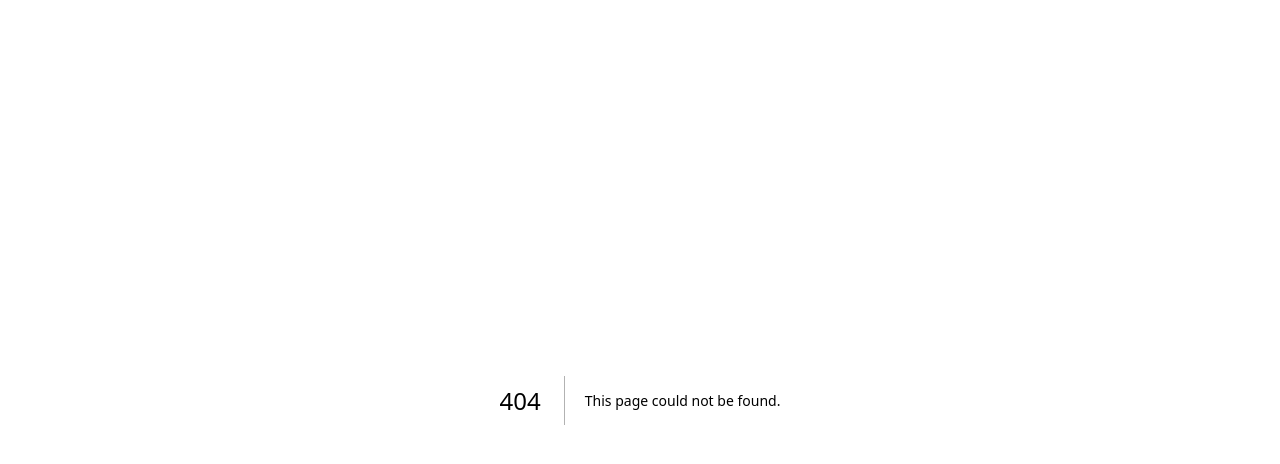
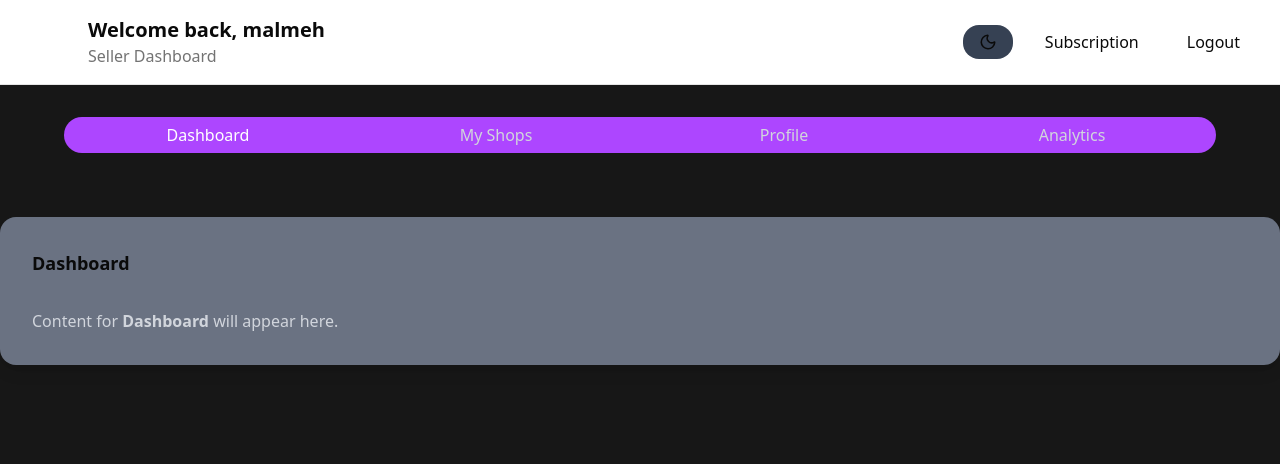
Before and after one commit to GMYtechnologies/shemarkert-frontend, a Next.js app: page /sellers in a window 1280 px wide. Before the commit this address had no page. Shown: the top 464 px of the page. Built offline with nearby package versions, Linux system fonts and the light colour scheme.

Commit message:
changed from page  routig to  app routing

```diff
--- /dev/null
+++ b/app/sellers/page.tsx
@@ -0,0 +1,92 @@
+// app/page.js (Next.js 13+ with App Router)
+// or pages/index.js (Next.js 12)
+
+"use client";
+
+import { useState } from "react";
+import { useTheme } from "next-themes";
+import { Sun, Moon, Store } from "lucide-react";
+
+export function ModeToggle() {
+    const { theme, setTheme } = useTheme();
+
+  const handleToggle = () => {
+    setTheme(theme === "dark" ? "light" : "dark");
+  };
+
+  return (
+    <button
+      onClick={handleToggle}
+      className="px-4 py-2 rounded-2xl bg-gray-700 hover:bg-gray-600 transition"
+    >
+       {theme === "dark" ? <Sun size={18} /> : <Moon size={18} />}
+    </button>
+  );
+}
+
+export default function Dashboard() {
+  const [activeTab, setActiveTab] = useState("Dashboard");
+
+  const tabs = ["Dashboard", "My Shops", "Profile", "Analytics"];
+
+  return (
+    <div className="min-h-screen bg-primary">
+      {/* Header */}
+      <header className="bg-card border-b">
+        <div className="container mx-auto px-6 py-4">
+        <div className="flex items-center  justify-between">
+          <div className="flex items-center gap-4">
+            <div className="w-12 h-12  rounded-full flex items-center justify-center">
+              <Store className="h-6 w-6 text-white" />
+            </div>
+            <div>
+              <h1 className="text-xl font-semibold">Welcome back, malmeh</h1>
+              <p className="text-muted-foreground">Seller Dashboard</p>
+            </div>
+          </div>
+
+          <div className="flex items-center gap-4">
+            <ModeToggle/>
+            <button className="px-4 py-2 rounded-xl ">
+              Subscription
+            </button>
+            <button className="px-4 py-2 rounded-xl ">
+              Logout
+            </button>
+          </div>
+        </div>
+        </div>
+      </header>
+
+      {/* Tabs */}
+      <nav className="flex justify-center mb-8">
+        <div className="container mx-auto px-16 py-8">
+
+        <div className="bg-purple-500 rounded-full p-1 grid grid-cols-4 gap-2">
+          {tabs.map((tab) => (
+            <button
+              key={tab}
+              onClick={() => setActiveTab(tab)}
+              className={`px-16 py-0.5 rounded-full transition ${
+                activeTab === tab
+                  ? "bg-garbata text-white"
+                  : "text-gray-300 hover:text-white"
+              }`}
+            >
+              {tab}
+            </button>
+          ))}
+        </div>
+        </div>
+      </nav>
+
+      {/* Main Content */}
+      <main className="bg-gray-500 rounded-2xl p-8 shadow-lg">
+        <h2 className="text-lg font-semibold mb-8">{activeTab}</h2>
+        <p className="text-gray-300">
+          Content for <span className="font-semibold">{activeTab}</span> will appear here.
+        </p>
+      </main>
+    </div>
+  );
+}
```
Also changed, not shown: app/login/page.tsx (added), pages/sellers/page.tsx (deleted).
